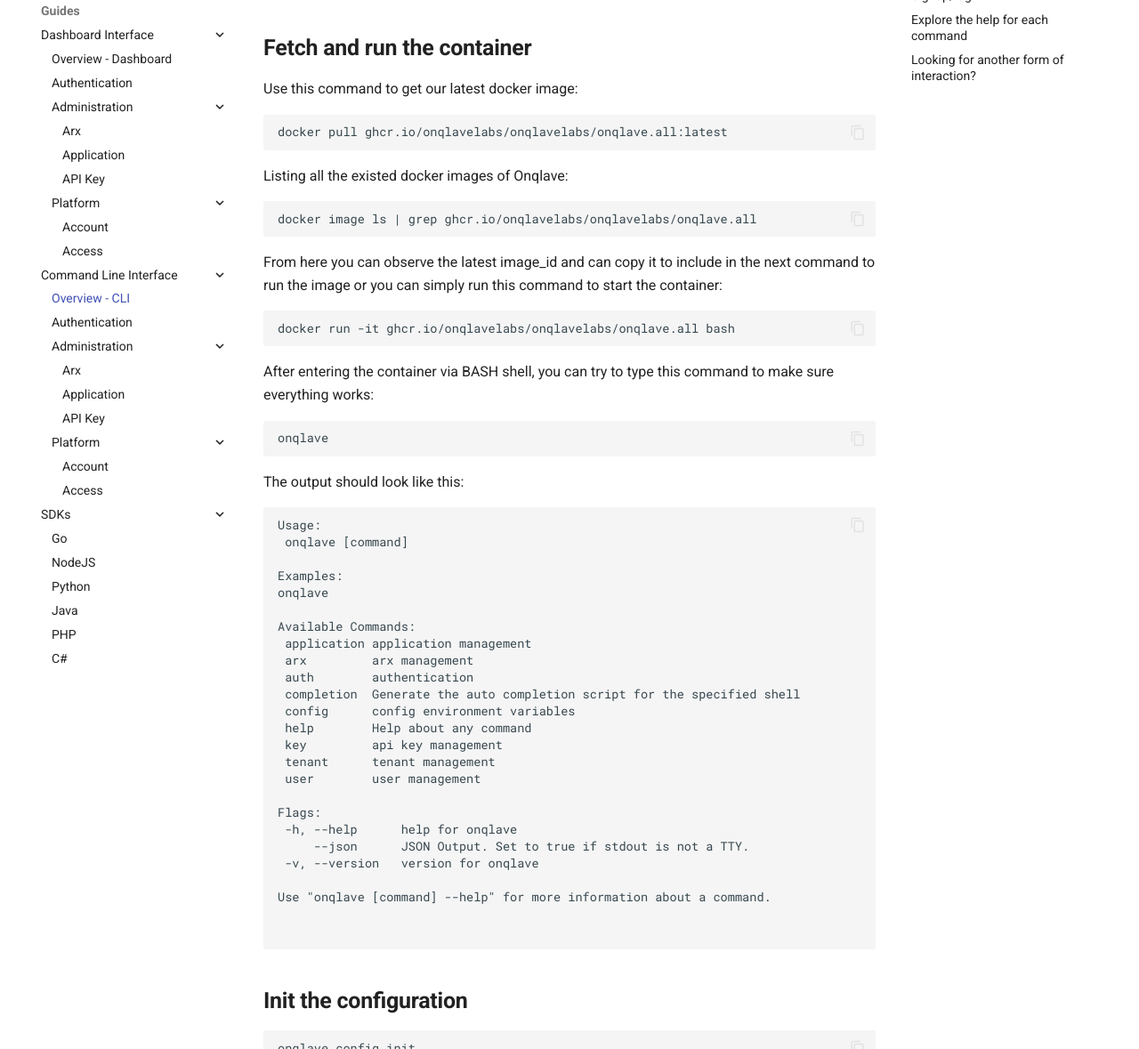
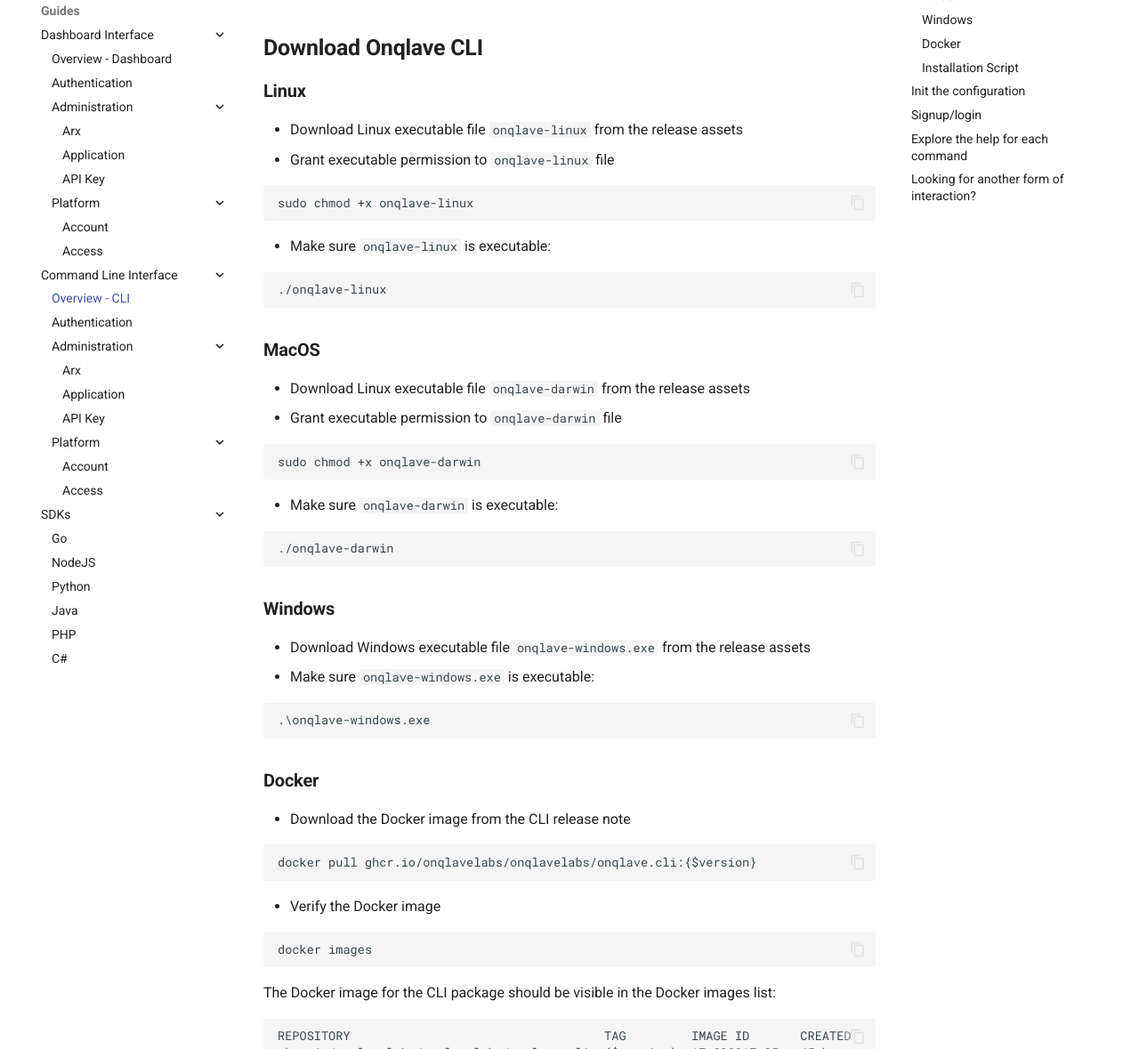
Before and after one commit to onqlavelabs/onqlave.docs, an MkDocs documentation site: the page built from docs/guides/cli-guide/overview-cli.md, in a window 1280 px wide and 1400 px high, scrolled down 690 px, cut to the strip 221-1400 px from the top of the window. Shown: the whole strip at 89% size. Built offline with MkDocs 1.6.1 and Material for MkDocs 9.7.7, drawn with Linux system fonts in a browser that asks for light colours; the version menu is left out; some of the changed text lies outside the part shown.

Commit message:
update the cli doc

````diff
--- a/docs/guides/cli-guide/overview-cli.md
+++ b/docs/guides/cli-guide/overview-cli.md
@@ -10,61 +10,91 @@
 
 <div style="width:100%;height:0px;position:relative;padding-bottom:56.250%;"><iframe src="https://streamable.com/e/30jkhw" frameborder="0" width="100%" height="100%" allowfullscreen style="width:100%;height:100%;position:absolute;left:0px;top:0px;overflow:hidden;"></iframe></div>
 
-## **Fetch and run the container**
+## **Download Onqlave CLI**
 
-Use this command to get our latest docker image:
+### **Linux**
+
+- Download Linux executable file `onqlave-linux` from the release assets
+- Grant executable permission to `onqlave-linux` file
 
 ```
-docker pull ghcr.io/onqlavelabs/onqlavelabs/onqlave.all:latest
+sudo chmod +x onqlave-linux
 ```
 
-Listing all the existed docker images of Onqlave:
+- Make sure `onqlave-linux` is executable:
 
 ```
-docker image ls | grep ghcr.io/onqlavelabs/onqlavelabs/onqlave.all
+./onqlave-linux
 ```
 
-From here you can observe the latest image_id and can copy it to include in the next command to run the image or you can simply run this command to start the container:
+### **MacOS**
+
+- Download Linux executable file `onqlave-darwin` from the release assets
+- Grant executable permission to `onqlave-darwin` file
 
 ```
-docker run -it ghcr.io/onqlavelabs/onqlavelabs/onqlave.all bash
+sudo chmod +x onqlave-darwin
 ```
 
-After entering the container via BASH shell, you can try to type this command to make sure everything works:
+- Make sure `onqlave-darwin` is executable:
+
+```
+./onqlave-darwin
+```
+
+### **Windows**
+
+- Download Windows executable file `onqlave-windows.exe` from the release assets
+- Make sure `onqlave-windows.exe` is executable:
+
+```
+.\onqlave-windows.exe
+```
+
+### **Docker**
+
+- Download the Docker image from the CLI release note
+
+```
+docker pull ghcr.io/onqlavelabs/onqlavelabs/onqlave.cli:{$version}
+```
+
+- Verify the Docker image
+
+```
+docker images
+```
+
+The Docker image for the CLI package should be visible in the Docker images list:
+
+```
+REPOSITORY                                   TAG         IMAGE ID       CREATED
+ghcr.io/onqlavelabs/onqlavelabs/onqlave.cli  {$version}  17a828917e85   45 hours ago
+```
+
+- Run the Docker image in interactive mode
+
+```
+docker run -it 17a828917e85
+```
+
+- Make sure `onqlave` CLI package inside the docker image is executable:
 
 ```
 onqlave
 ```
 
-The output should look like this:
+### **Installation Script**
 
+- An installation shell script is provided to download any specific Onqlave CLI version
+- Download and execute the installation script:
+
+```shell
+curl -s "https://raw.githubusercontent.com/onqlavelabs/onqlave.cli/main/scripts/install.sh" | bash -s ${cli-version}
 ```
-Usage:
- onqlave [command]
 
-Examples:
-onqlave
-
-Available Commands:
- application application management
- arx         arx management
- auth        authentication
- completion  Generate the auto completion script for the specified shell
- config      config environment variables
- help        Help about any command
- key         api key management
- tenant      tenant management
- user        user management
-
-Flags:
- -h, --help      help for onqlave
-     --json      JSON Output. Set to true if stdout is not a TTY.
- -v, --version   version for onqlave
-
-Use "onqlave [command] --help" for more information about a command.
-
-
-```
+- For Windows users, it is recommended to have bash executable installed such as `git bash` before using the
+  installation script; Or you can download the CLI executable directly from the release.
 
 ## **Init the configuration**
 
````
